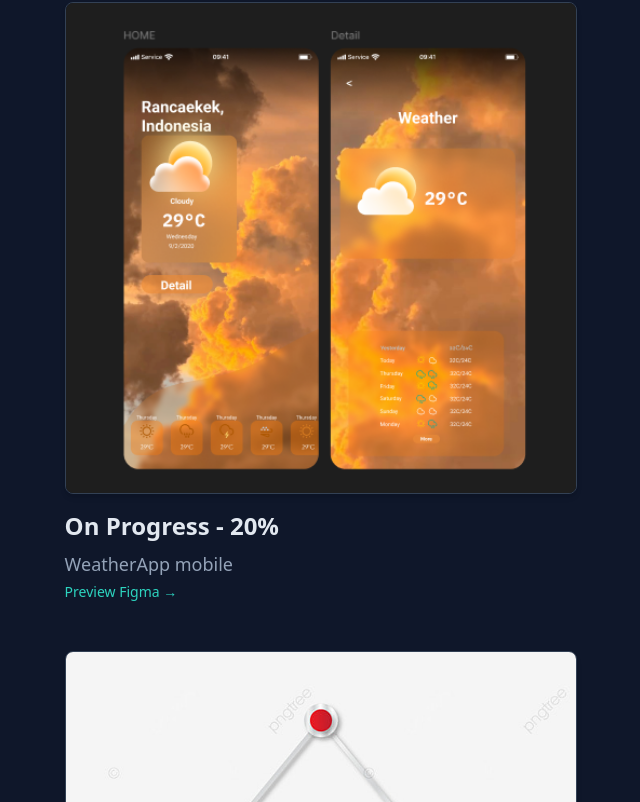
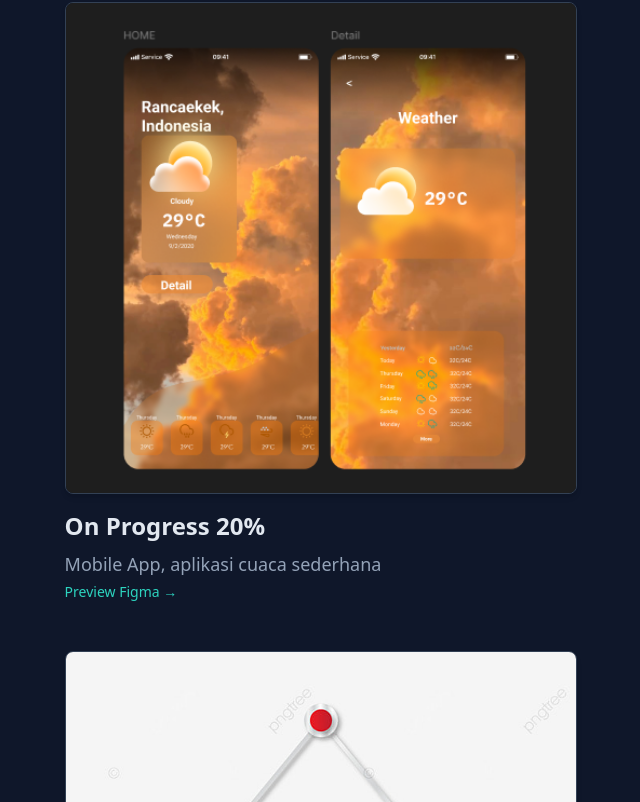
Before and after one commit to Nann-Zy/Portofolio, a React (Vite) app: page / in a window 1280 px wide. Shown: the part 2049-2851 px from the top of the page, without its empty margins (457-1097 px from the left). Built offline with nearby package versions, Linux system fonts and the light colour scheme.

Commit message:
NEW PROJECT WEATHERAPP2

```diff
--- a/src/sections/Home.jsx
+++ b/src/sections/Home.jsx
@@ -34,10 +34,10 @@
     image: "/assets/Hubin.png",
   },
   {
-    name: "On Progress - 20% ",
-    desc: "WeatherApp mobile ",
+    name: "On Progress 20% ",
+    desc: "Mobile App, aplikasi cuaca sederhana",
     link: "https://www.figma.com/design/Ri0GmFHYWizsQRFF3GakYS/CUACA-APP--20-?node-id=0-1&t=q3Sjt1SSChiQ5qtn-1",
-    image: "/assets/CuacaApp.png",
+    image: "/assets/cuaca.png",
   },
   {
     name: "Coming Soon",
```
Also changed, not shown: public/assets/cuaca.png (renamed from public/assets/CuacaAPP.png).
